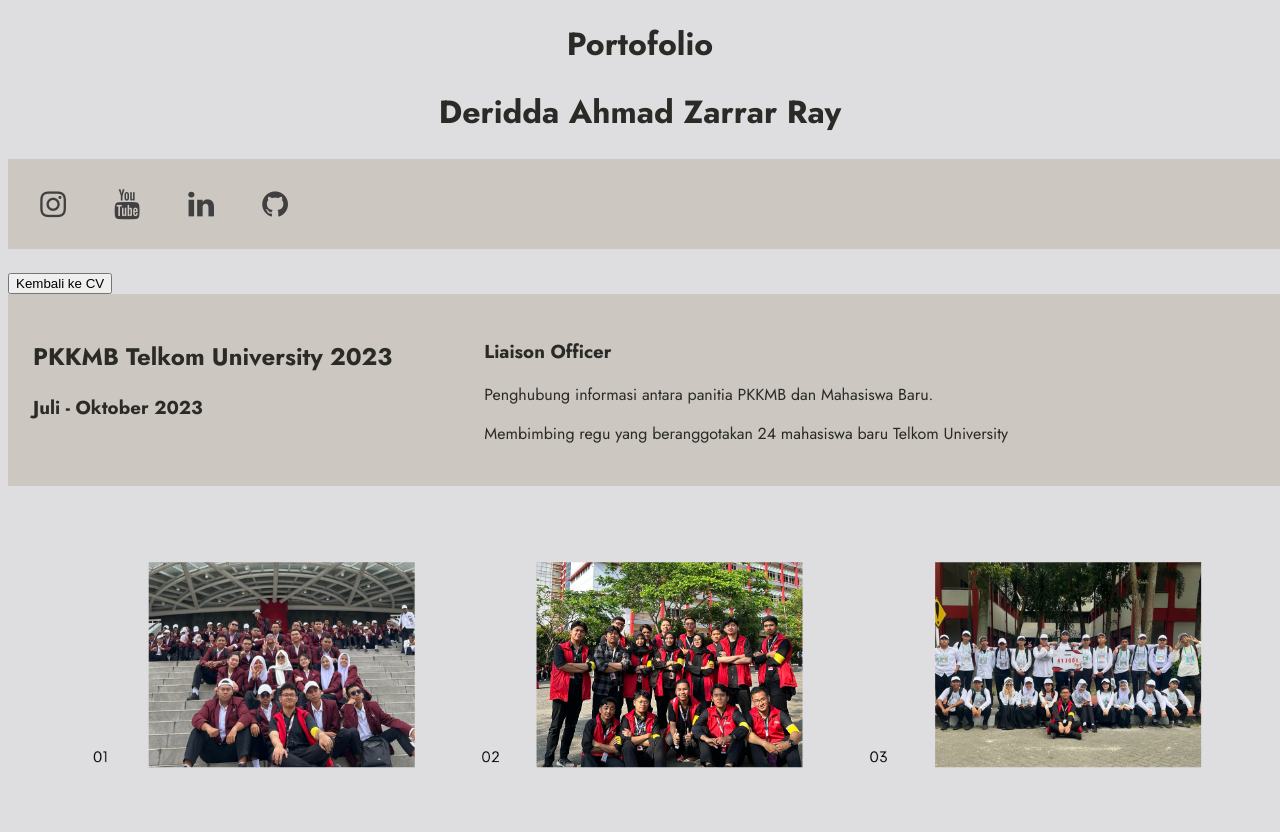
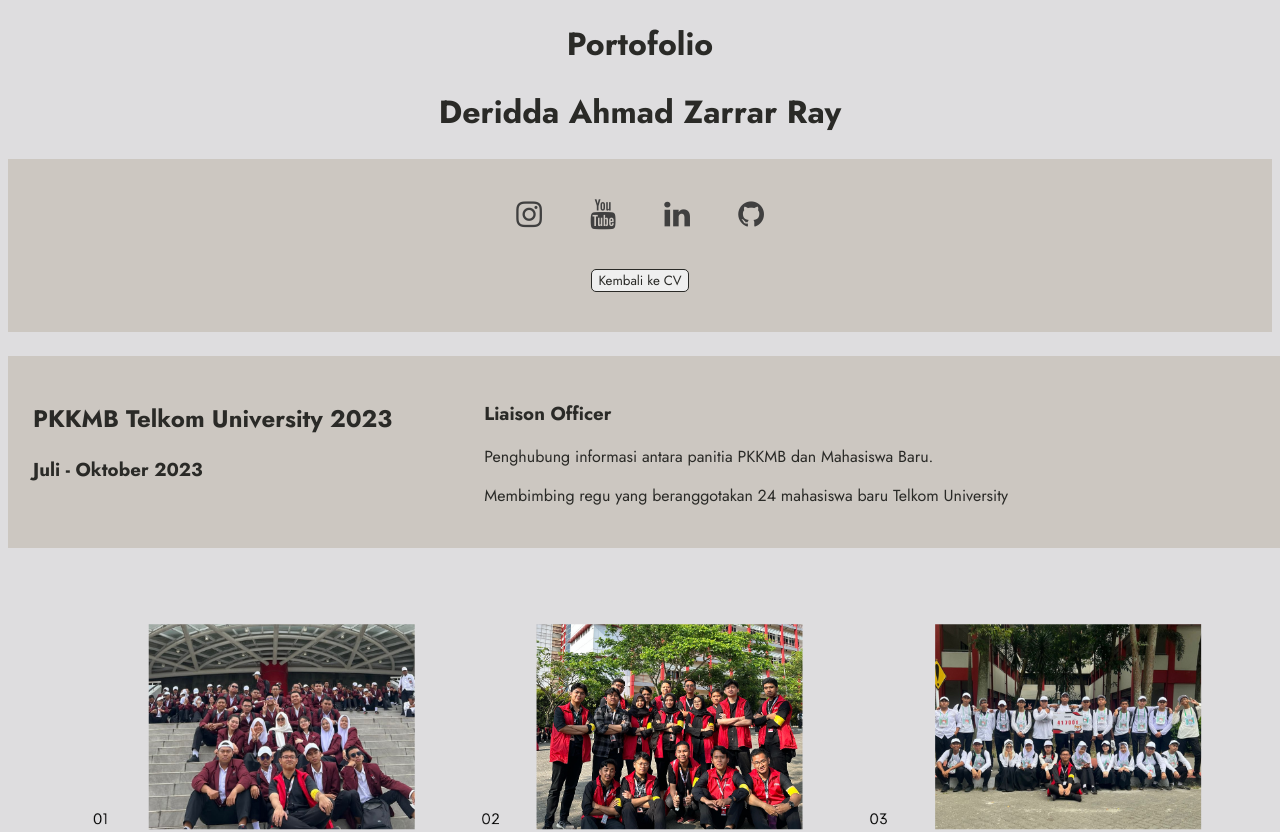
Before and after one commit to DeriddaAZRay/WAD-DERIDDA, a plain HTML site: page portofolio.html in a window 1280 px wide. Shown: the top 832 px of the page. Drawn offline with Linux system fonts and the light colour scheme.

Commit message:
Update portofolio.html

```diff
--- a/portofolio.html
+++ b/portofolio.html
@@ -3,7 +3,7 @@
 <head>
     <meta charset="UTF-8">
     <meta name="viewport" content="width=device-width, initial-scale=1.0">
-    <title>Document</title>
+    <title>Portofolio</title>
     <link rel="preconnect" href="https://fonts.googleapis.com">
     <link rel="preconnect" href="https://fonts.gstatic.com" crossorigin>
     <link href="https://fonts.googleapis.com/css2?family=Jost:ital,wght@0,100..900;1,100..900&display=swap" rel="stylesheet">
@@ -67,22 +67,34 @@
         .fa:hover {
             opacity: 0.7;
         }
-
+        .center{
+            padding: 20px 0;
+            text-align: center
+        }
+        button{
+            font-family: "Jost";
+            color: #2a2a27;
+            border: 1px solid #2a2a27;
+            border-radius: 5px;
+        }
     </style>
 
     <h1 style="text-align: center;">Portofolio</h1>
     <h1 style="text-align: center;">Deridda Ahmad Zarrar Ray</h1>
 
-    <div style="margin: 24px 0;">
+    <div style="margin: 24px 0;" class="center">
         <a href="https://www.instagram.com/deridda_azr/"><i class="fa fa-instagram"></i></a>
         <a href="http://www.youtube.com/@deridda"><i class="fa fa-youtube"></i></a>
         <a href="https://www.linkedin.com/in/deridda-ahmad-zarrar-ray-7a24b5219/"><i class="fa fa-linkedin"></i></a>
         <a href="https://github.com/DeriddaAZRay/WAD-DERIDDA"><i class="fa fa-github"></i></a>
+        <div class="center">
+            <a href="index.html"></a>
+                <button type="button">Kembali ke CV</button>
+            </a>
+        </div>
     </div>
 
-    <a href="index.html">
-        <button type="button">Kembali ke CV</button>
-    </a>
+
 
     <div class="row">
         <div class="column_left">
```
